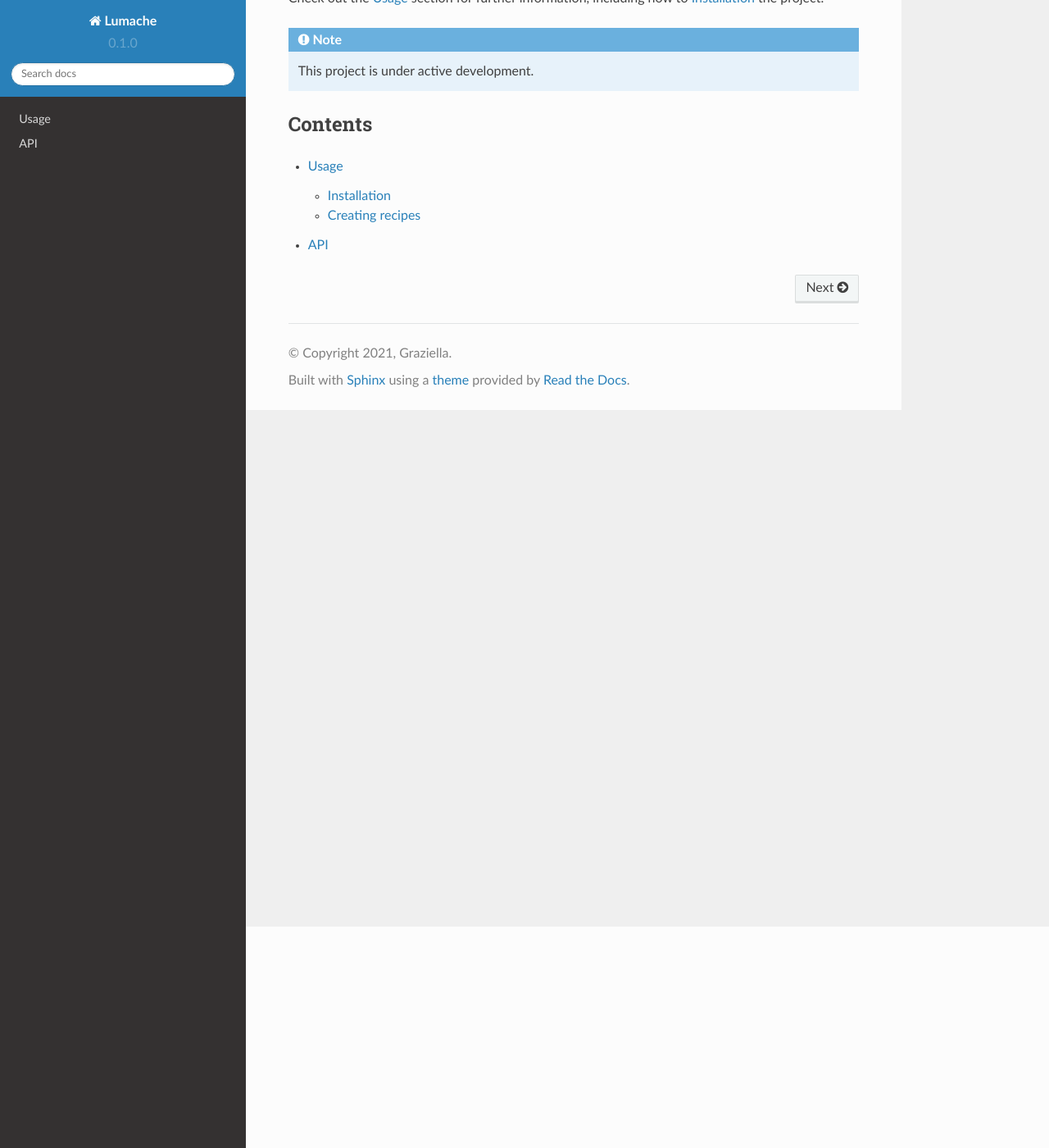
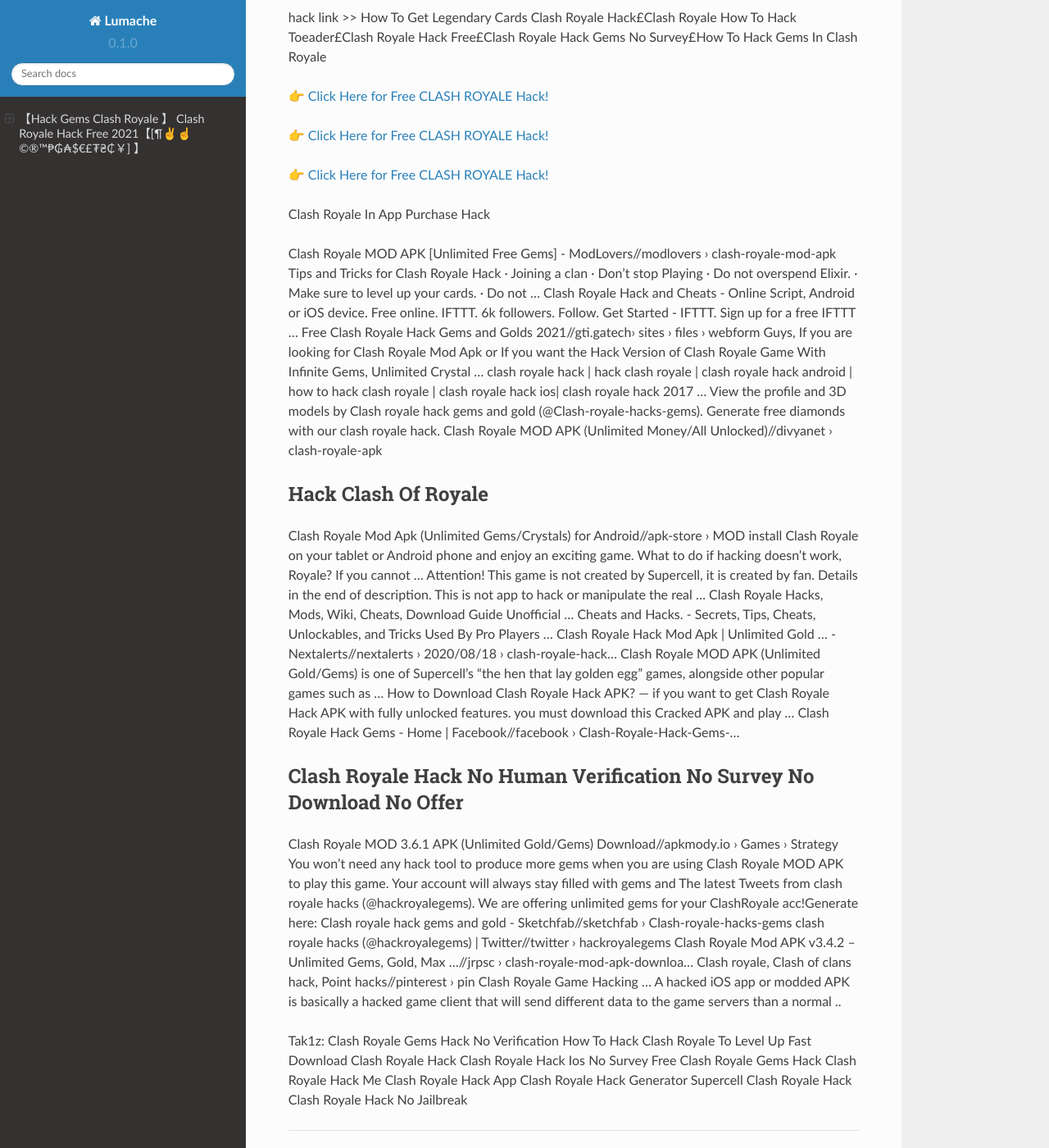
Before and after one commit to Rosa543/Gilman43, a Sphinx documentation site: the page built from docs/source/index.rst, in a window 1280 px wide and 1400 px high, scrolled down 270 px. Shown: the whole window at 82% size. Built offline with Sphinx 7.4.7 and the Read the Docs theme 2.0.0, drawn with Linux system fonts in a browser that asks for light colours; some of the changed text lies outside the part shown.

Commit message:
Update index.rst

```diff
--- a/docs/source/index.rst
+++ b/docs/source/index.rst
@@ -1,22 +1,62 @@
-Welcome to Lumache's documentation!
-===================================
+【Hack Gems Clash Royale 】 Clash Royale Hack Free 2021【[¶✌️☝️©®™₱₲₳$€£₮₴₵￥] 】
+==============================================================================
+UPDATED: [NOVEMBER 07, 2021] {ONLINEUSERS:4570}
 
-**Lumache** (/lu'make/) is a Python library for cooks and food lovers
-that creates recipes mixing random ingredients.
-It pulls data from the `Open Food Facts database <https://world.openfoodfacts.org/>`_
-and offers a *simple* and *intuitive* API.
+hack link >> How To Get Legendary Cards Clash Royale Hack£Clash Royale How To Hack Toeader£Clash Royale Hack Free£Clash Royale Hack Gems No Survey£How To Hack Gems In Clash Royale
 
-Check out the :doc:`usage` section for further information, including
-how to :ref:`installation` the project.
+`👉 Click Here for Free CLASH ROYALE Hack! <https://redirekt.in/yily1>`_
 
-.. note::
+`👉 Click Here for Free CLASH ROYALE Hack! <https://redirekt.in/yily1>`_
 
-   This project is under active development.
+`👉 Click Here for Free CLASH ROYALE Hack! <https://redirekt.in/yily1>`_
 
-Contents
---------
+Clash Royale In App Purchase Hack
 
-.. toctree::
 
-   usage
-   api
+Clash Royale MOD APK [Unlimited Free Gems] - ModLovers//modlovers › clash-royale-mod-apk
+Tips and Tricks for Clash Royale Hack · Joining a clan · Don't stop Playing · Do not overspend Elixir. · Make sure to level up your cards. · Do not ...
+Clash Royale Hack and Cheats - Online Script, Android or iOS device. Free online. IFTTT. 6k followers. Follow. Get Started - IFTTT. Sign up for a free IFTTT ...
+Free Clash Royale Hack Gems and Golds 2021//gti.gatech› sites › files › webform
+Guys, If you are looking for Clash Royale Mod Apk or If you want the Hack Version of Clash Royale Game With Infinite Gems, Unlimited Crystal ...
+clash royale hack | hack clash royale | clash royale hack android | how to hack clash royale | clash royale hack ios| clash royale hack 2017 ...
+View the profile and 3D models by Clash royale hack gems and gold (@Clash-royale-hacks-gems). Generate free diamonds with our clash royale hack.
+Clash Royale MOD APK (Unlimited Money/All Unlocked)//divyanet › clash-royale-apk
+
+********************************
+Hack Clash Of Royale
+********************************
+
+Clash Royale Mod Apk (Unlimited Gems/Crystals) for Android//apk-store › MOD
+install Clash Royale on your tablet or Android phone and enjoy an exciting game. What to do if hacking doesn't work, Royale? If you cannot ...
+Attention! This game is not created by Supercell, it is created by fan. Details in the end of description. This is not app to hack or manipulate the real ...
+Clash Royale Hacks, Mods, Wiki, Cheats, Download Guide Unofficial ... Cheats and Hacks. - Secrets, Tips, Cheats, Unlockables, and Tricks Used By Pro Players ...
+Clash Royale Hack Mod Apk | Unlimited Gold ... - Nextalerts//nextalerts › 2020/08/18 › clash-royale-hack...
+Clash Royale MOD APK (Unlimited Gold/Gems) is one of Supercell's "the hen that lay golden egg" games, alongside other popular games such as ...
+How to Download Clash Royale Hack APK? — if you want to get Clash Royale Hack APK with fully unlocked features. you must download this Cracked APK and play ...
+Clash Royale Hack Gems - Home | Facebook//facebook › Clash-Royale-Hack-Gems-...
+
+***********************************
+Clash Royale Hack No Human Verification No Survey No Download No Offer
+***********************************
+
+Clash Royale MOD 3.6.1 APK (Unlimited Gold/Gems) Download//apkmody.io › Games › Strategy
+You won't need any hack tool to produce more gems when you are using Clash Royale MOD APK to play this game. Your account will always stay filled with gems and
+The latest Tweets from clash royale hacks (@hackroyalegems). We are offering unlimited gems for your ClashRoyale acc!Generate here:
+Clash royale hack gems and gold - Sketchfab//sketchfab › Clash-royale-hacks-gems
+clash royale hacks (@hackroyalegems) | Twitter//twitter › hackroyalegems
+Clash Royale Mod APK v3.4.2 – Unlimited Gems, Gold, Max ...//jrpsc › clash-royale-mod-apk-downloa...
+Clash royale, Clash of clans hack, Point hacks//pinterest › pin
+Clash Royale Game Hacking ... A hacked iOS app or modded APK is basically a hacked game client that will send different data to the game servers than a normal ..
+
+
+Tak1z:
+Clash Royale Gems Hack No Verification
+How To Hack Clash Royale To Level Up Fast
+Download Clash Royale Hack
+Clash Royale Hack Ios No Survey
+Free Clash Royale Gems Hack
+Clash Royale Hack Me
+Clash Royale Hack App
+Clash Royale Hack Generator
+Supercell Clash Royale Hack
+Clash Royale Hack No Jailbreak
```
